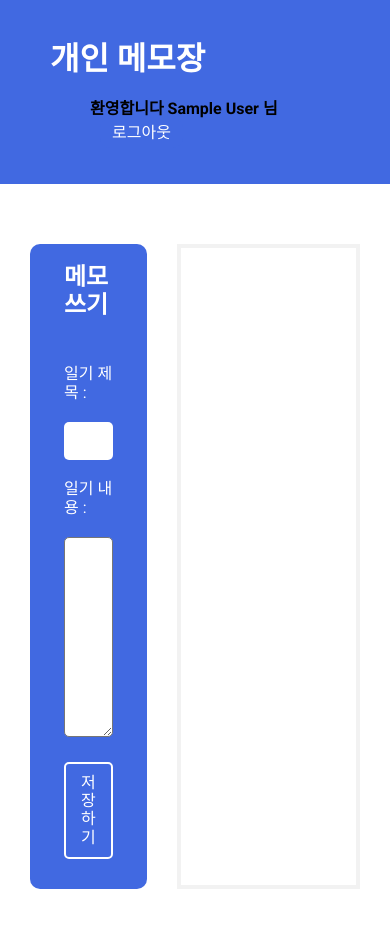
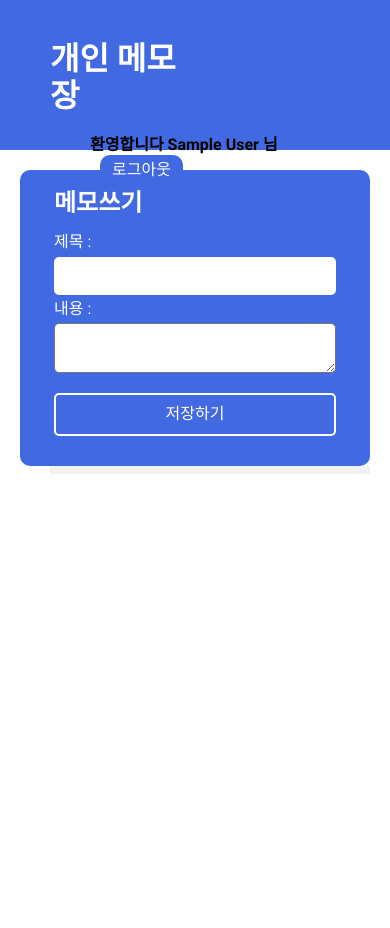
Before and after one commit to Wjyeop/my-diary, a React (Create React App) app: page / in a window 390 px wide. Shown: the top 928 px of the page. After the commit the page ends 844 px from the top, so only its background shows below. Built offline with nearby package versions, Linux system fonts and the light colour scheme; no server answers; the database is empty; sample sign-in values are in the browser's storage.

Commit message:
반응형 추가

```diff
--- a/package.json
+++ b/package.json
@@ -10,6 +10,7 @@
     "normalize.css": "^8.0.1",
     "react": "^18.2.0",
     "react-dom": "^18.2.0",
+    "react-responsive": "^9.0.2",
     "react-router-dom": "^6.13.0",
     "react-scripts": "5.0.1",
     "web-vitals": "^2.1.4"
--- a/src/pages/home/DiaryForm.js
+++ b/src/pages/home/DiaryForm.js
@@ -35,10 +35,10 @@ export default function DiaryForm({ uid }) {
             <form onSubmit={handelSubmit}>
                 <fieldset>
                     <legend>메모쓰기</legend>
-                    <label htmlFor="tit">일기 제목 : </label>
+                    <label htmlFor="tit">제목 : </label>
                     <input id="tit" type='text' value={title} required onChange={handleDate}/>
 
-                    <label htmlFor="txt">일기 내용 : </label>
+                    <label htmlFor="txt">내용 : </label>
                     <textarea id="txt" type='text' value={text} required onChange={handleDate}>
                     </textarea>
                     <button type="submit">저장하기</button>
--- a/src/pages/home/Home.module.css
+++ b/src/pages/home/Home.module.css
@@ -22,6 +22,8 @@
     margin-bottom: 20px;
     color: #fff;
 }
+
+
 
 .side_menu input {
     display: block;
@@ -91,3 +93,40 @@
     color: #fff;
     padding: 12px 8px;
 }
+
+@media (max-width: 600px) {
+
+    nav {
+        display: block;
+        height: 150px;
+    }
+
+    h1 {
+        width: 50%
+    }
+
+    .cont {
+        display: block;
+        margin: 10px;
+        padding: 10px;
+    }
+
+    .side_menu form {
+        padding:20px;
+        height: 40%;
+    }
+
+    .side_menu legend {
+        margin: 5px 0 5px 0;
+    }
+
+    .side_menu label {
+        margin: 5px 0 5px 0;
+        display: block;
+    }
+
+    .side_menu textarea {
+        height: 50px;
+        display: block;
+    }
+}
```
Also changed, not shown: 1 other file (tests, documents, lock files or other folders).
